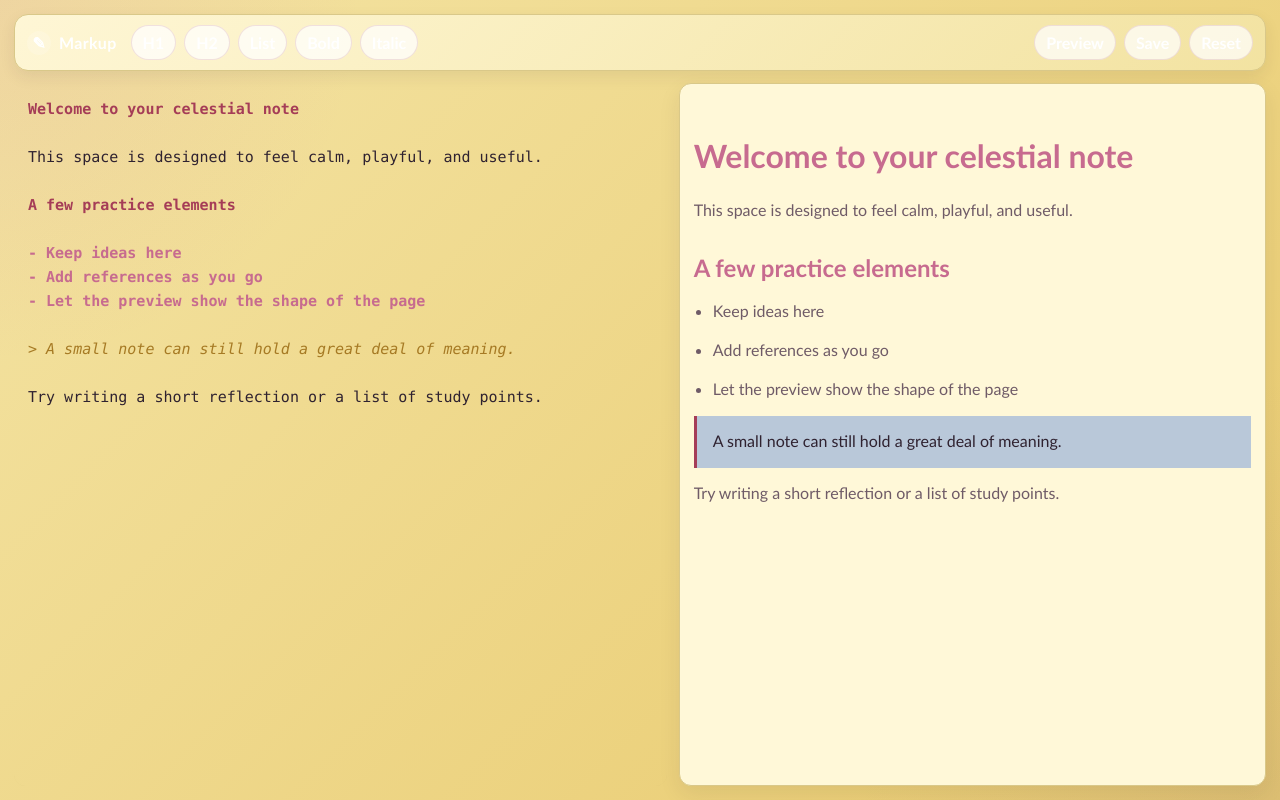
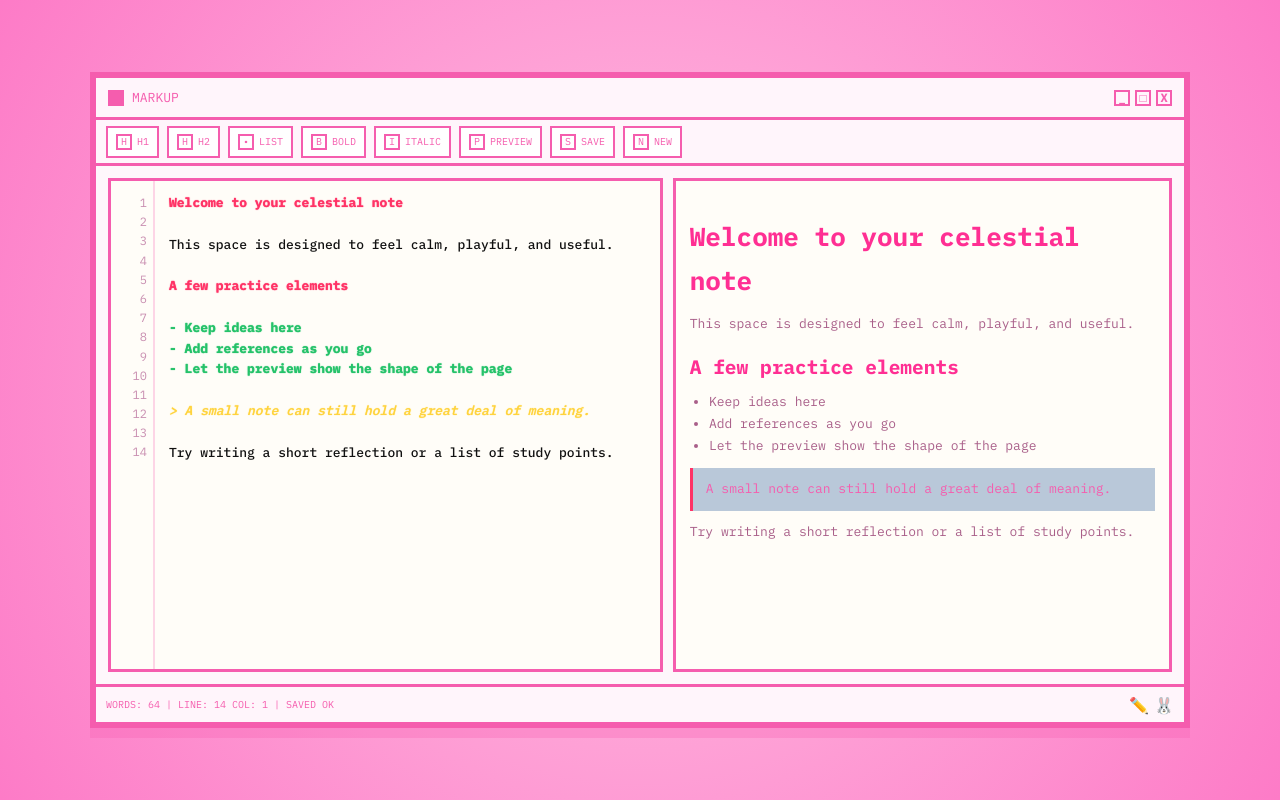
Before and after one commit to salshwauva/markup, a plain HTML site: page index.html in a window 1280 px wide. Drawn offline with Linux system fonts and the light colour scheme.

Commit message:
refine markup editor styling

````diff
--- a/app.js
+++ b/app.js
@@ -4,9 +4,10 @@ const previewPane = document.getElementById('previewPane');
 const previewToggle = document.getElementById('previewToggle');
 const saveButton = document.getElementById('saveBtn');
 const clearButton = document.getElementById('clearBtn');
-const editorGrid = document.querySelector('.editor-grid');
 const highlightLayer = document.getElementById('highlightLayer');
-const editorPane = document.querySelector('.editor-pane');
+const lineNumbers = document.getElementById('lineNumbers');
+const contentArea = document.getElementById('content-area');
+const statusLeft = document.getElementById('status-left');
 
 const defaultContent = `# Welcome to your celestial note
 
@@ -31,9 +32,15 @@ function escapeHtml(text) {
     .replace(/"/g, '&quot;');
 }
 
-function syncHighlightScroll() {
+function syncScroll() {
   highlightLayer.scrollTop = editor.scrollTop;
   highlightLayer.scrollLeft = editor.scrollLeft;
+  lineNumbers.scrollTop = editor.scrollTop;
+}
+
+function renderLineNumbers() {
+  const count = Math.max(1, editor.value.split('\n').length);
+  lineNumbers.innerHTML = Array.from({ length: count }, (_, index) => `<div>${index + 1}</div>`).join('');
 }
 
 function renderHighlighting(markdown) {
@@ -62,20 +69,29 @@ function renderHighlighting(markdown) {
       }
     }
 
-    html.push(`<div class="line">${content || '&nbsp;'}</div>`);
+    html.push(`<div>${content || '&nbsp;'}</div>`);
   });
 
   highlightLayer.innerHTML = html.join('');
-  syncHighlightScroll();
+  syncScroll();
 }
 
 function renderMarkdown(markdown) {
   const lines = markdown.split(/\n/);
   const html = [];
   let inCodeBlock = false;
+  let listItems = [];
+
+  function flushList() {
+    if (listItems.length) {
+      html.push(`<ul>${listItems.join('')}</ul>`);
+      listItems = [];
+    }
+  }
 
   for (let line of lines) {
     if (line.startsWith('```')) {
+      flushList();
       inCodeBlock = !inCodeBlock;
       if (inCodeBlock) {
         html.push('<pre><code>');
@@ -91,11 +107,13 @@ function renderMarkdown(markdown) {
     }
 
     if (!line.trim()) {
+      flushList();
       html.push('<div class="spacer"></div>');
       continue;
     }
 
     if (/^#{1,3}\s/.test(line)) {
+      flushList();
       const level = line.match(/^#+/)[0].length;
       const content = line.replace(/^#{1,3}\s/, '');
       html.push(`<h${level}>${formatInline(content)}</h${level}>`);
@@ -103,20 +121,22 @@ function renderMarkdown(markdown) {
     }
 
     if (/^>\s/.test(line)) {
+      flushList();
       html.push(`<blockquote>${formatInline(line.replace(/^>\s/, ''))}</blockquote>`);
       continue;
     }
 
     if (/^[-*]\s/.test(line)) {
-      html.push(`<li>${formatInline(line.replace(/^[-*]\s/, ''))}</li>`);
+      listItems.push(`<li>${formatInline(line.replace(/^[-*]\s/, ''))}</li>`);
       continue;
     }
 
+    flushList();
     html.push(`<p>${formatInline(line)}</p>`);
   }
 
-  const content = html.join('');
-  preview.innerHTML = content.replace(/<li>/g, '<ul><li>').replace(/<\/li>/g, '</li></ul>');
+  flushList();
+  preview.innerHTML = html.join('');
 }
 
 function formatInline(text) {
@@ -127,29 +147,35 @@ function formatInline(text) {
   return value;
 }
 
+function updateStatus() {
+  const value = editor.value;
+  const beforeCursor = value.slice(0, editor.selectionStart);
+  const line = beforeCursor.split('\n').length;
+  const column = beforeCursor.split('\n').pop().length + 1;
+  const words = value.trim() ? value.trim().split(/\s+/).length : 0;
+  statusLeft.textContent = `WORDS: ${words} | LINE: ${line} COL: ${column} | SAVED OK`;
+}
+
 function loadContent() {
   const saved = localStorage.getItem('celestial-markdown-editor');
-  if (saved) {
-    editor.value = saved;
-  } else {
-    editor.value = defaultContent;
-  }
+  editor.value = saved || defaultContent;
   renderMarkdown(editor.value);
   renderHighlighting(editor.value);
+  renderLineNumbers();
+  updateStatus();
 }
 
 function saveContent() {
   localStorage.setItem('celestial-markdown-editor', editor.value);
-  saveButton.textContent = 'Saved';
-  window.setTimeout(() => {
-    saveButton.textContent = 'Save';
-  }, 900);
+  updateStatus();
 }
 
 function resetContent() {
   editor.value = defaultContent;
   renderMarkdown(defaultContent);
   renderHighlighting(defaultContent);
+  renderLineNumbers();
+  updateStatus();
   localStorage.removeItem('celestial-markdown-editor');
 }
 
@@ -163,13 +189,25 @@ function insertSnippet(snippet) {
   editor.setSelectionRange(cursor, cursor);
   renderMarkdown(editor.value);
   renderHighlighting(editor.value);
+  renderLineNumbers();
+  updateStatus();
+}
+
+function togglePreview() {
+  contentArea.classList.toggle('preview-hidden');
+  const hidden = contentArea.classList.contains('preview-hidden');
+  previewToggle.querySelector('span').textContent = hidden ? 'PREVIEW OFF' : 'PREVIEW';
 }
 
 editor.addEventListener('input', () => {
   renderMarkdown(editor.value);
   renderHighlighting(editor.value);
+  renderLineNumbers();
+  updateStatus();
 });
-editor.addEventListener('scroll', syncHighlightScroll);
+editor.addEventListener('scroll', syncScroll);
+editor.addEventListener('keyup', updateStatus);
+editor.addEventListener('click', updateStatus);
 editor.addEventListener('keydown', (event) => {
   if (event.key === 'Tab') {
     event.preventDefault();
@@ -177,17 +215,11 @@ editor.addEventListener('keydown', (event) => {
   }
 });
 
-function togglePreview() {
-  const isHidden = editorGrid.classList.toggle('preview-hidden');
-  previewPane.style.display = isHidden ? 'none' : 'block';
-  previewToggle.textContent = isHidden ? 'Preview Off' : 'Preview';
-}
-
 saveButton.addEventListener('click', saveContent);
 clearButton.addEventListener('click', resetContent);
 previewToggle.addEventListener('click', togglePreview);
 
-document.querySelectorAll('.tool-btn').forEach((button) => {
+document.querySelectorAll('.toolbar-button[data-insert]').forEach((button) => {
   button.addEventListener('click', () => {
     insertSnippet(button.dataset.insert || '');
   });
--- a/index.html
+++ b/index.html
@@ -3,37 +3,55 @@
   <head>
     <meta charset="UTF-8" />
     <meta name="viewport" content="width=device-width, initial-scale=1.0" />
-    <title>Markdown Editor</title>
+    <title>MARKUP</title>
+    <link rel="preconnect" href="https://fonts.googleapis.com" />
+    <link rel="preconnect" href="https://fonts.gstatic.com" crossorigin />
+    <link href="https://fonts.googleapis.com/css2?family=IBM+Plex+Mono:wght@400;500;700&display=swap" rel="stylesheet" />
     <link rel="stylesheet" href="styles.css" />
   </head>
   <body>
-    <div class="editor-shell">
-      <div class="toolbar">
-        <div class="toolbar-group">
-          <div class="toolbar-title">
-            <span class="toolbar-icon">✎</span>
-            <span>Markup</span>
-          </div>
-          <button class="tool-btn" data-insert="# ">H1</button>
-          <button class="tool-btn" data-insert="## ">H2</button>
-          <button class="tool-btn" data-insert="- ">List</button>
-          <button class="tool-btn" data-insert="**bold**">Bold</button>
-          <button class="tool-btn" data-insert="*italic*">Italic</button>
+    <div id="app-window">
+      <div id="title-bar">
+        <div id="title-left">
+          <div id="title-left-icon"></div>
+          <span>MARKUP</span>
         </div>
-        <div class="toolbar-group">
-          <button id="previewToggle" class="action-btn">Preview</button>
-          <button id="saveBtn" class="action-btn">Save</button>
-          <button id="clearBtn" class="action-btn secondary">Reset</button>
+        <div id="title-right">
+          <span>_</span>
+          <span>□</span>
+          <span>X</span>
         </div>
       </div>
 
-      <div class="editor-grid">
-        <div class="editor-pane">
-          <pre id="highlightLayer" class="highlight-layer" aria-hidden="true"></pre>
-          <textarea id="editor" spellcheck="false"></textarea>
+      <div id="toolbar">
+        <button class="toolbar-button" data-insert="# "><div class="icon">H</div><span>H1</span></button>
+        <button class="toolbar-button" data-insert="## "><div class="icon">H</div><span>H2</span></button>
+        <button class="toolbar-button" data-insert="- "><div class="icon">•</div><span>LIST</span></button>
+        <button class="toolbar-button" data-insert="**bold**"><div class="icon">B</div><span>BOLD</span></button>
+        <button class="toolbar-button" data-insert="*italic*"><div class="icon">I</div><span>ITALIC</span></button>
+        <button id="previewToggle" class="toolbar-button"><div class="icon">P</div><span>PREVIEW</span></button>
+        <button id="saveBtn" class="toolbar-button"><div class="icon">S</div><span>SAVE</span></button>
+        <button id="clearBtn" class="toolbar-button"><div class="icon">N</div><span>NEW</span></button>
+      </div>
+
+      <div id="content-area">
+        <div class="editor-shell">
+          <div id="lineNumbers" class="line-numbers" aria-hidden="true"></div>
+          <div class="editor-pane">
+            <pre id="highlightLayer" class="highlight-layer" aria-hidden="true"></pre>
+            <textarea id="editor" spellcheck="false"></textarea>
+          </div>
         </div>
         <div id="previewPane" class="preview-pane">
           <div id="preview" class="preview-content"></div>
+        </div>
+      </div>
+
+      <div id="status-bar">
+        <div id="status-left">WORDS: 0 | LINE: 1 COL: 1 | SAVED OK</div>
+        <div id="status-right">
+          <span id="pencil-icon">✏️</span>
+          <span id="bunny-icon">🐰</span>
         </div>
       </div>
     </div>
--- a/styles.css
+++ b/styles.css
@@ -1,18 +1,20 @@
 :root {
   color-scheme: light;
-  --bg: #f4e4a4;
-  --surface: #fff8d8;
-  --border: #d9c889;
-  --text: #2f2230;
-  --muted: #6f5b67;
-  --pink: #c76b8f;
-  --purple: #6f5aa6;
-  --crimson: #a53d57;
-  --rose-blue: #5c6d8a;
-  --yellow: #a67a24;
-  --red: #b64a4a;
-  --burgundy: #7f314b;
-  --deep: #e8c96c;
+  --bg: #ffd7ea;
+  --surface: #fef7fb;
+  --border: #f55dae;
+  --text: #f55dae;
+  --muted: #a95f89;
+  --pink: #ff2f93;
+  --purple: #8b3cff;
+  --crimson: #ff3366;
+  --rose-blue: #2d7cff;
+  --yellow: #ffd33d;
+  --red: #ff4d4d;
+  --burgundy: #c2185b;
+  --deep: #ffd4ea;
+  --green: #25c26a;
+  --teal: #20b2aa;
 }
 
 * {
@@ -22,12 +24,14 @@
 body {
   margin: 0;
   min-height: 100vh;
-  font-family: "Trebuchet MS", "Segoe UI", sans-serif;
+  display: flex;
+  justify-content: center;
+  align-items: center;
+  padding: 24px;
+  background: radial-gradient(circle, rgba(255, 194, 227, 1) 0%, rgba(253, 123, 199, 1) 100%);
+  font-family: 'IBM Plex Mono', monospace;
   color: var(--text);
-  background:
-    radial-gradient(circle at top left, rgba(199, 107, 143, 0.12), transparent 24%),
-    radial-gradient(circle at bottom right, rgba(111, 90, 166, 0.10), transparent 28%),
-    linear-gradient(135deg, var(--bg), var(--deep));
+  image-rendering: pixelated;
 }
 
 button,
@@ -35,106 +39,142 @@ textarea {
   font: inherit;
 }
 
-.editor-shell {
-  height: 100vh;
+#app-window {
+  width: min(1100px, 92vw);
+  height: min(760px, 82vh);
+  background-color: var(--surface);
+  border: 6px solid var(--border);
+  box-shadow: 0 10px 0 0 rgba(245, 93, 174, 0.3);
   display: flex;
   flex-direction: column;
-  padding: 14px;
-  gap: 12px;
+  overflow: hidden;
 }
 
-.toolbar {
+#title-bar {
+  height: 42px;
+  padding: 0 12px;
   display: flex;
   justify-content: space-between;
   align-items: center;
-  padding: 10px 12px;
-  border: 1px solid var(--border);
-  border-radius: 14px;
-  background: linear-gradient(135deg, rgba(255, 248, 216, 0.95), rgba(243, 228, 164, 0.92));
-  box-shadow: 0 6px 16px rgba(47, 34, 48, 0.08);
+  border-bottom: 3px solid var(--border);
+  background: #fff5fb;
 }
 
-.toolbar-group {
+#title-left {
   display: flex;
   align-items: center;
   gap: 8px;
+  font-size: 13px;
 }
 
-.toolbar-title {
+#title-left-icon {
+  width: 16px;
+  height: 16px;
+  background-color: var(--border);
+}
+
+#title-right {
+  display: flex;
+  gap: 5px;
+}
+
+#title-right span {
+  display: inline-block;
+  width: 16px;
+  height: 16px;
+  border: 2px solid var(--border);
+  text-align: center;
+  line-height: 12px;
+  font-size: 12px;
+  font-weight: bold;
+}
+
+#toolbar {
+  height: 46px;
+  padding: 0 10px;
   display: flex;
   align-items: center;
   gap: 8px;
-  margin-right: 6px;
-  color: white;
-  font-weight: 700;
-  letter-spacing: 0.02em;
+  border-bottom: 3px solid var(--border);
+  background: #fff5fb;
+  flex-wrap: wrap;
 }
 
-.toolbar-icon {
-  display: inline-grid;
-  place-items: center;
-  width: 24px;
-  height: 24px;
-  border-radius: 999px;
-  background: rgba(255, 255, 255, 0.16);
-  color: white;
+.toolbar-button {
+  display: inline-flex;
+  align-items: center;
+  gap: 5px;
+  padding: 6px 8px;
+  border: 2px solid var(--border);
+  background: #fff;
+  color: var(--text);
+  cursor: pointer;
+  font-size: 10px;
+  text-transform: uppercase;
 }
 
-.tool-btn,
-.action-btn {
-  border: 1px solid rgba(167, 83, 117, 0.16);
-  background: rgba(255, 255, 255, 0.72);
-  color: white;
-  border-radius: 999px;
-  padding: 7px 11px;
-  cursor: pointer;
-  font-weight: 600;
+.icon {
+  width: 16px;
+  height: 16px;
+  border: 2px solid var(--border);
+  display: inline-flex;
+  justify-content: center;
+  align-items: center;
+  font-size: 10px;
+  line-height: 1;
 }
 
-.action-btn.secondary {
-  color: white;
-}
-
-.editor-grid {
+#content-area {
   flex: 1;
   display: grid;
   grid-template-columns: minmax(0, 1fr) minmax(320px, 0.9fr);
-  gap: 12px;
-  min-height: 0;
+  gap: 10px;
+  padding: 12px;
+  overflow: hidden;
+  background: var(--surface);
 }
 
-.editor-grid.preview-hidden {
+#content-area.preview-hidden {
   grid-template-columns: 1fr;
 }
 
-textarea,
-.preview-pane {
-  width: 100%;
-  height: 100%;
-  border: 1px solid var(--border);
-  border-radius: 12px;
-  background: var(--surface);
-  box-shadow: 0 8px 22px rgba(44, 23, 36, 0.08);
+.editor-shell {
+  display: grid;
+  grid-template-columns: 44px 1fr;
+  min-height: 0;
+  border: 3px solid var(--border);
+  background: #fffdf8;
+  overflow: hidden;
+}
+
+.line-numbers {
+  padding: 12px 6px 12px 8px;
+  border-right: 2px solid rgba(245, 93, 174, 0.25);
+  color: #c98fb1;
+  text-align: right;
+  font-size: 12px;
+  line-height: 1.6;
+  user-select: none;
+  overflow: hidden;
 }
 
 .editor-pane {
   position: relative;
   min-height: 0;
   overflow: hidden;
-  border-radius: 12px;
 }
 
 textarea {
   resize: none;
-  padding: 14px;
+  width: 100%;
+  height: 100%;
+  padding: 12px 14px;
+  border: none;
+  background: transparent;
   color: transparent;
   caret-color: var(--text);
   line-height: 1.6;
-  background: transparent;
-  border: none;
-  position: absolute;
-  inset: 0;
-  font: 15px/1.6 "SFMono-Regular", Consolas, monospace;
+  font: 13px/1.6 "SFMono-Regular", Consolas, monospace;
   overflow: auto;
 }
 
@@ -143,77 +183,86 @@ textarea:focus {
 }
 
 .highlight-layer {
+  position: absolute;
+  inset: 0;
   margin: 0;
-  padding: 14px;
-  min-height: 100%;
+  padding: 12px 14px;
   white-space: pre-wrap;
   word-break: break-word;
   line-height: 1.6;
-  font: 15px/1.6 "SFMono-Regular", Consolas, monospace;
-  color: var(--text);
+  font: 500 13px/1.6 'IBM Plex Mono', monospace;
+  color: #111;
   pointer-events: none;
-  position: absolute;
-  inset: 0;
   overflow: auto;
 }
 
 .highlight-layer .token-heading {
   color: var(--crimson);
-  font-weight: 700;
+  font-weight: bold;
+  text-shadow: 0 0 1px currentColor;
 }
 
 .highlight-layer .token-strong {
-  color: var(--burgundy);
-  font-weight: 700;
+  color: var(--purple);
+  font-weight: 500;
+  text-shadow: 0 0 1px currentColor;
 }
 
 .highlight-layer .token-emphasis {
-  color: var(--rose-blue);
+  color: var(--teal);
   font-style: italic;
+  font-weight: 400;
+  text-shadow: 0 0 1px currentColor;
 }
 
 .highlight-layer .token-link {
-  color: var(--purple);
+  color: var(--rose-blue);
   text-decoration: underline;
-  text-decoration-color: var(--pink);
+  text-shadow: 0 0 1px currentColor;
 }
 
 .highlight-layer .token-list {
-  color: var(--pink);
-  font-weight: 600;
+  color: var(--green);
+  font-weight: bold;
+  text-shadow: 0 0 1px currentColor;
 }
 
 .highlight-layer .token-quote {
   color: var(--yellow);
   font-style: italic;
+  text-shadow: 0 0 1px currentColor;
 }
 
 .highlight-layer .token-code {
   color: var(--red);
-  background: rgba(182, 74, 74, 0.12);
+  background: rgba(255, 77, 77, 0.22);
   border-radius: 4px;
   padding: 0 0.2em;
-}
-
-.highlight-layer .line {
-  min-height: 1.6em;
+  text-shadow: 0 0 1px currentColor;
 }
 
 .preview-pane {
+  border: 3px solid var(--border);
+  background: #fffdf8;
   overflow: auto;
-  padding: 14px;
+  padding: 12px 14px;
+}
+
+#content-area.preview-hidden .preview-pane {
+  display: none;
 }
 
 .preview-content {
   color: var(--muted);
-  line-height: 1.65;
+  line-height: 1.7;
+  font-size: 13px;
 }
 
 .preview-content h1,
 .preview-content h2,
 .preview-content h3 {
   color: var(--pink);
-  margin: 1em 0 0.45em;
+  margin: 0.8em 0 0.4em;
 }
 
 .preview-content p {
@@ -227,9 +276,9 @@ textarea:focus {
 
 .preview-content code {
   padding: 0.15em 0.35em;
-  border-radius: 6px;
-  background: rgba(255, 255, 255, 0.08);
-  color: var(--yellow);
+  border-radius: 4px;
+  background: rgba(245, 93, 174, 0.12);
+  color: var(--crimson);
 }
 
 .preview-content blockquote {
@@ -240,12 +289,34 @@ textarea:focus {
   background: #b9c8d9;
 }
 
+#status-bar {
+  height: 38px;
+  padding: 0 10px;
+  display: flex;
+  justify-content: space-between;
+  align-items: center;
+  border-top: 3px solid var(--border);
+  background: #fff5fb;
+  font-size: 10px;
+}
+
+#status-right {
+  display: flex;
+  align-items: center;
+  gap: 5px;
+}
+
+#pencil-icon,
+#bunny-icon {
+  font-size: 16px;
+}
+
 @media (max-width: 900px) {
-  .editor-grid {
+  #content-area {
     grid-template-columns: 1fr;
   }
 
-  .editor-grid.preview-hidden {
+  #content-area.preview-hidden {
     grid-template-columns: 1fr;
   }
 }
````
